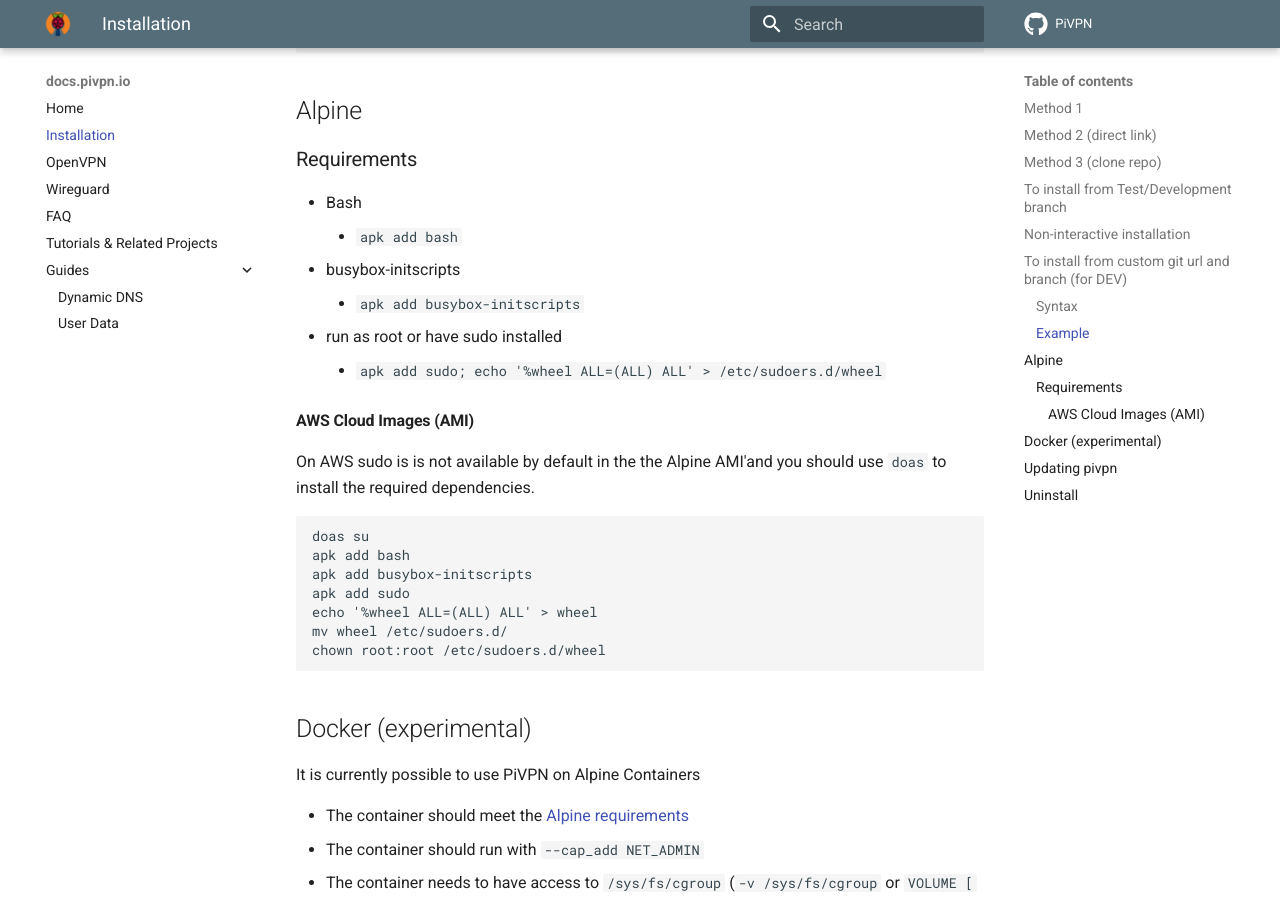
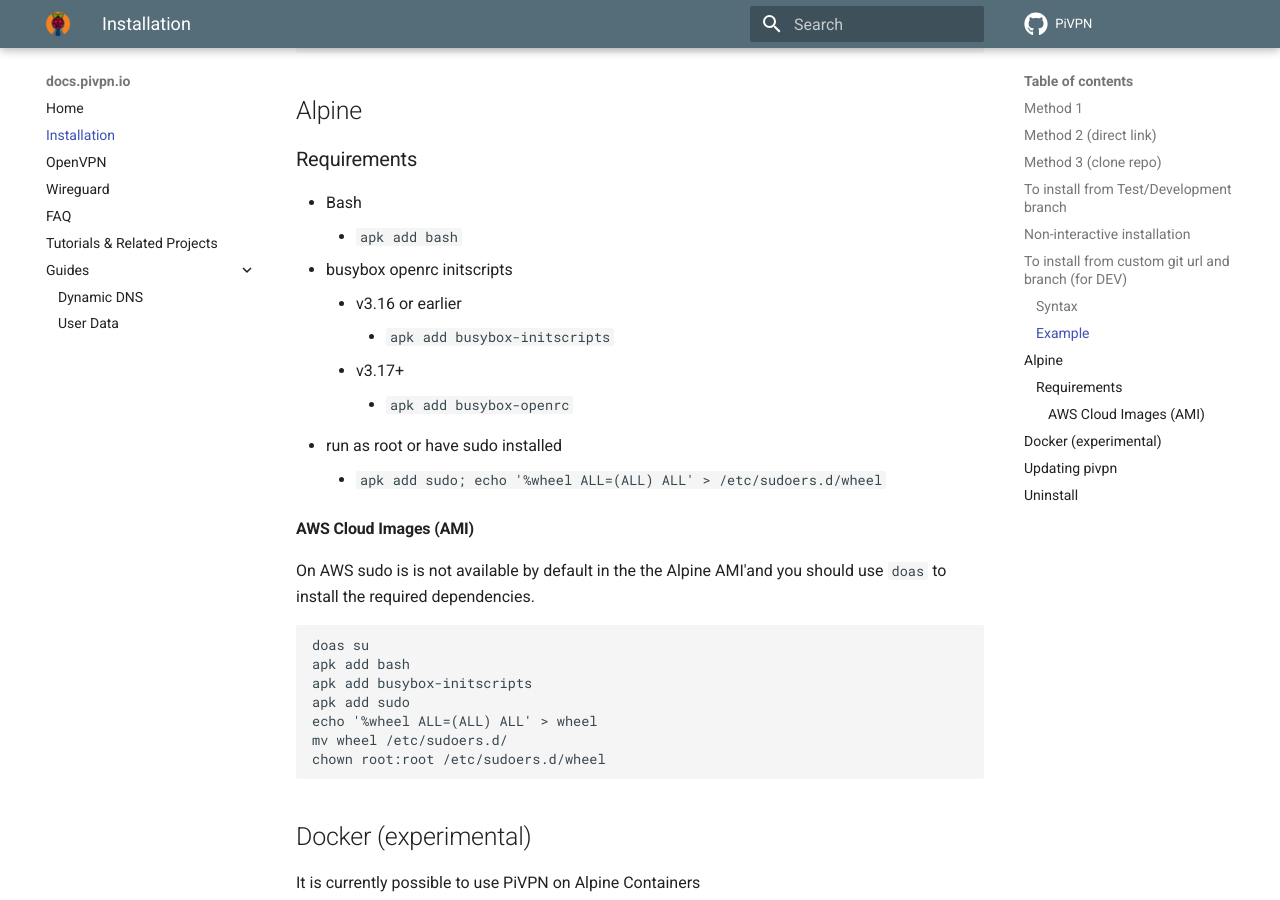
Before and after one commit to pivpn/docs, an MkDocs documentation site: the page built from docs/install.md, in a window 1280 px wide and 900 px high, scrolled down 1646 px. Built offline with MkDocs 1.6.1 and Material for MkDocs 9.7.7, drawn with Linux system fonts in a browser that asks for light colours; comment, search, counter and statistics services are not loaded.

Commit message:
fix(links): Update alpine busybox init pkg name for v3.17+

```diff
--- a/docs/install.md
+++ b/docs/install.md
@@ -77,8 +77,11 @@ pivpnGitBranch="myfeaturebranch"
 
 * Bash
     * `apk add bash`
-* busybox-initscripts
-    * `apk add busybox-initscripts`
+* busybox openrc initscripts
+    * v3.16 or earlier
+        * `apk add busybox-initscripts`
+    * v3.17+
+        * `apk add busybox-openrc`
 * run as root or have sudo installed
     * `apk add sudo; echo '%wheel ALL=(ALL) ALL' > /etc/sudoers.d/wheel`
 
```
